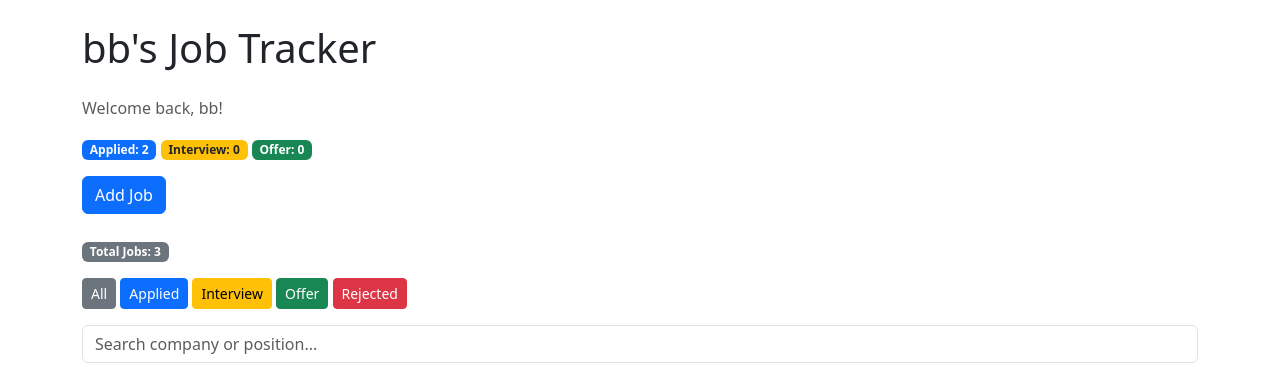
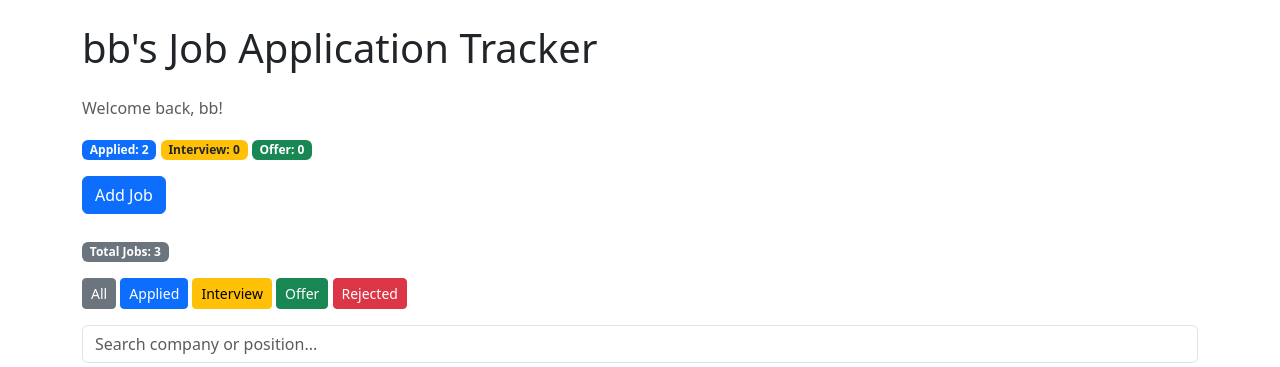
Before and after one commit to Hyptonika/job-tracker, a Flask app: page / in a window 1280 px wide. Shown: the part 56-423 px from the top of the page. Run offline with Flask 3, Linux system fonts and the light colour scheme; a user stored in the database is signed in.

Commit message:
Change the dashboard title

```diff
--- a/project2/templates/index.html
+++ b/project2/templates/index.html
@@ -4,7 +4,7 @@
 
 {% if jobs %}
 
-<h1 class="mb-4"> {{ session["username"] }}'s Job Tracker</h1>
+<h1 class="mb-4"> {{ session["username"] }}'s Job Application Tracker</h1>
 
 <p class="text-muted">
     Welcome back, {{ session["username"] }}!
```
